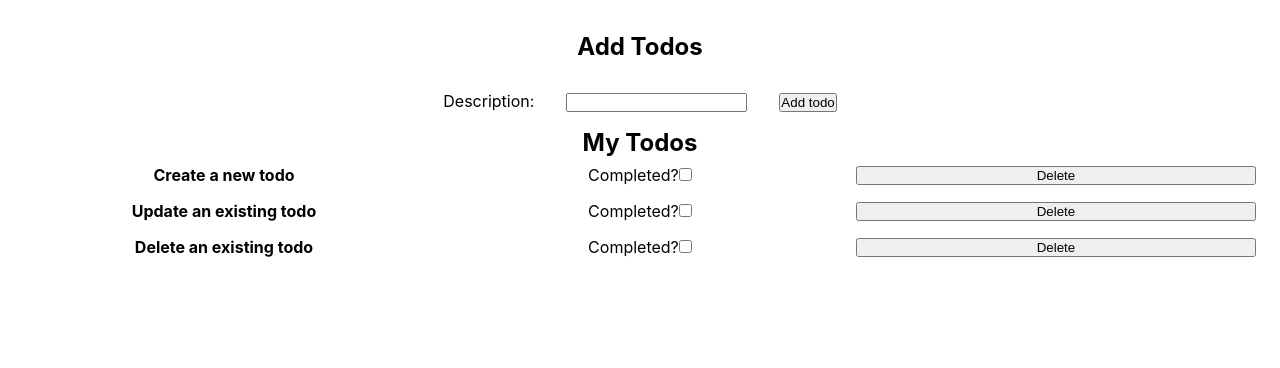
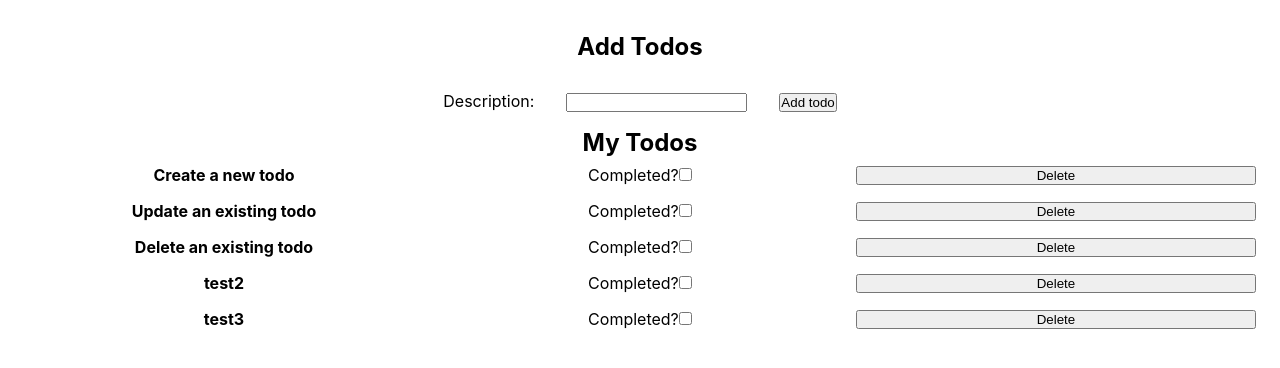
Before and after one commit to collinskchirchir/phase2-scrimba-practice3-side-effect-fetching, a React (Create React App) app: page / in a window 1280 px wide. Shown: the top 368 px of the page. Built offline with nearby package versions, Linux system fonts and the light colour scheme; data requests are answered from the project's data file.

Commit message:
POST todo and persist to server

```diff
--- a/data/db.json
+++ b/data/db.json
@@ -1,7 +1,29 @@
 {
   "todos": [
-    { "id": 1, "description": "Create a new todo", "completed": false },
-    { "id": 2, "description": "Update an existing todo", "completed": false },
-    { "id": 3, "description": "Delete an existing todo", "completed": false }
+    {
+      "id": 1,
+      "description": "Create a new todo",
+      "completed": false
+    },
+    {
+      "id": 2,
+      "description": "Update an existing todo",
+      "completed": false
+    },
+    {
+      "id": 3,
+      "description": "Delete an existing todo",
+      "completed": false
+    },
+    {
+      "description": "test2",
+      "completed": false,
+      "id": 4
+    },
+    {
+      "description": "test3",
+      "completed": false,
+      "id": 5
+    }
   ]
 }
--- a/src/App.js
+++ b/src/App.js
@@ -24,6 +24,8 @@ function App() {
       setTodos(updatedTodos)
   }
 
+  console.log(todos)
+
   function updateTodo(id, completed) {
       const updatedTodos = todos.map(todo => {
           if (todo.id === id) {
--- a/src/components/NewTodo.jsx
+++ b/src/components/NewTodo.jsx
@@ -4,9 +4,25 @@ function NewTodo({ onAddTodo }) {
     const [description, setDescription] = useState("");
 
     function handleSubmit(e) {
-        e.preventDefault()
+        e.preventDefault();
 
-        // persist todo on server
+        const todoObj = {
+          description: description,
+          completed: false
+        }
+
+        // persist todo to server
+        fetch("http://localhost:3000/todos",{
+          method: "POST",
+          headers: {
+             "Content-Type":"application/json"
+          },
+          body: JSON.stringify(todoObj)
+        }
+        )
+          .then(resp => resp.json())
+          .then(data => onAddTodo(data))
+
         // then use onAddTodo to add todo to state
     }
 
```
